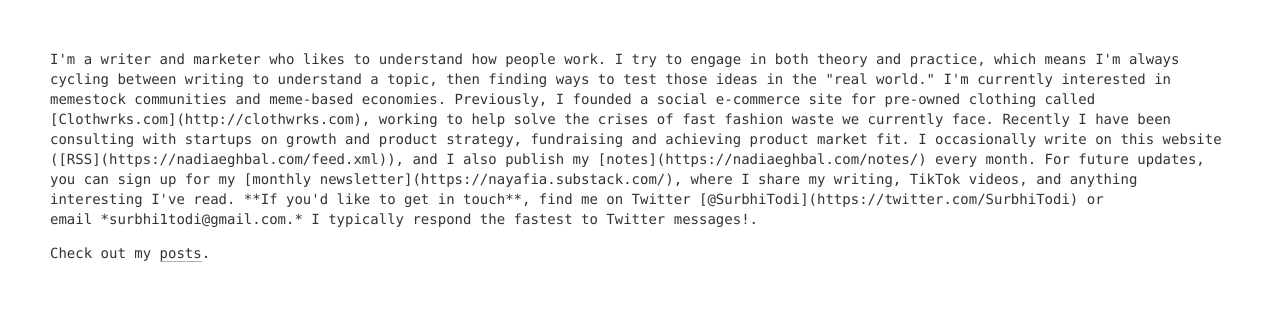
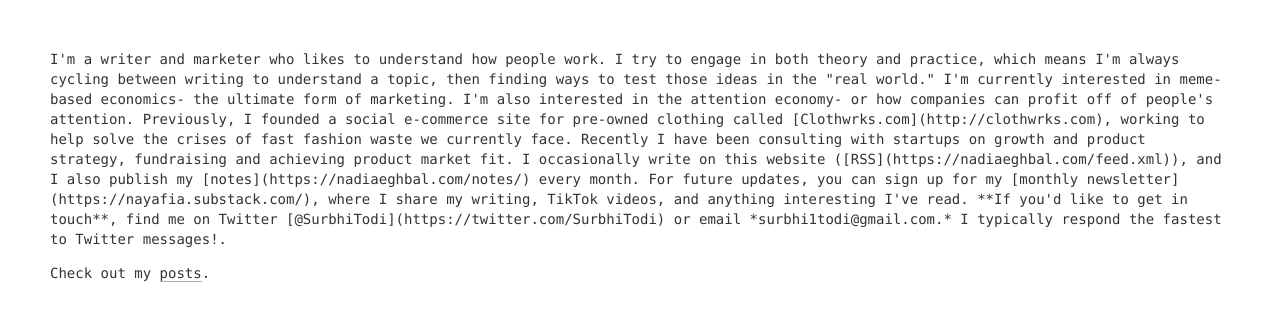
Before and after one commit to SurabhiTodi/surabhitodi.com, a Next.js app: page / in a window 1280 px wide. Shown: the top 320 px of the page. Built offline with nearby package versions, Linux system fonts and the light colour scheme.

Commit message:
Update index.js

```diff
--- a/pages/index.js
+++ b/pages/index.js
@@ -9,7 +9,7 @@
       </Head>
       <p>I'm a writer and marketer who likes to understand how people work. I try to engage in both theory and practice, which means I'm always cycling between writing to understand a topic, then finding ways to test those ideas in the "real world."
 
-I'm currently interested in memestock communities and meme-based economies.
+I'm currently interested in meme-based economics- the ultimate form of marketing. I'm also interested in the attention economy- or how companies can profit off of people's attention.
 
 Previously, I founded a social e-commerce site for pre-owned clothing called [Clothwrks.com](http://clothwrks.com), working to help solve the crises of fast fashion waste we currently face. Recently I have been consulting with startups on growth and product strategy, fundraising and achieving product market fit.
 
```
